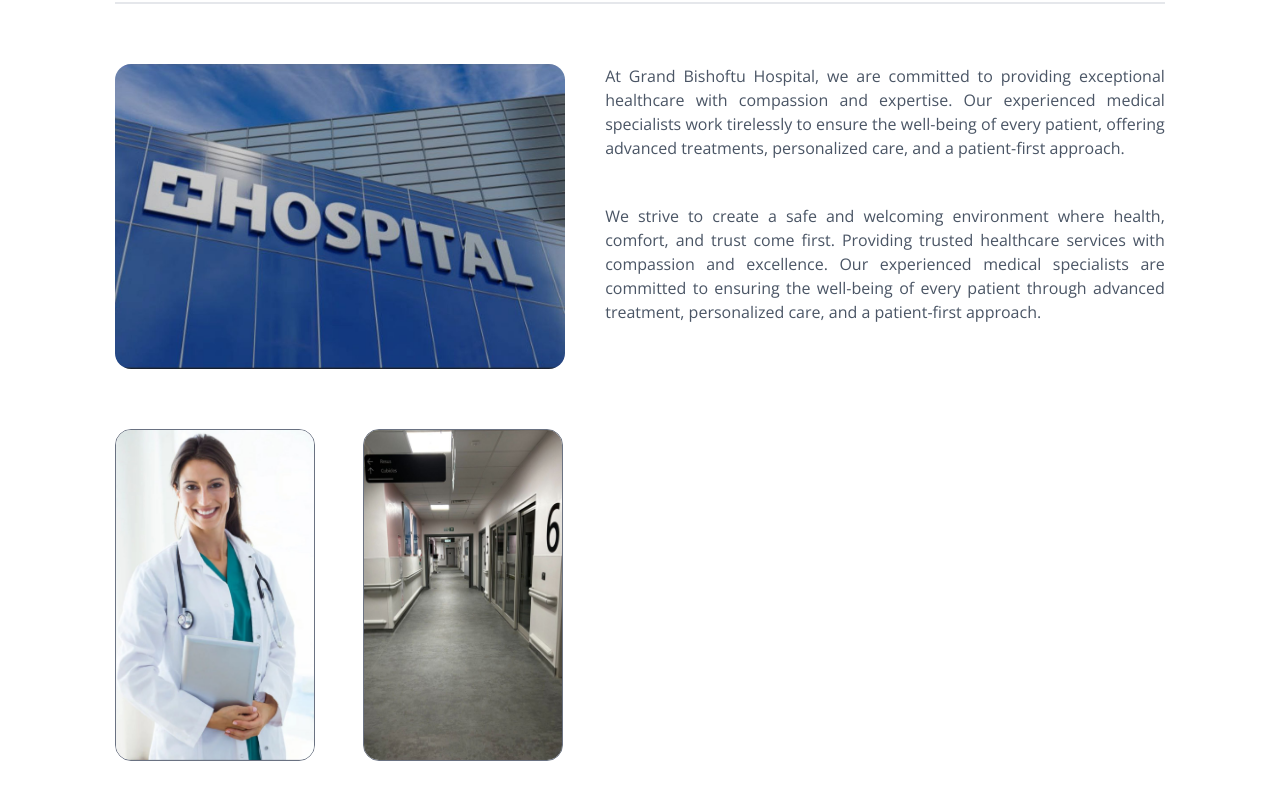
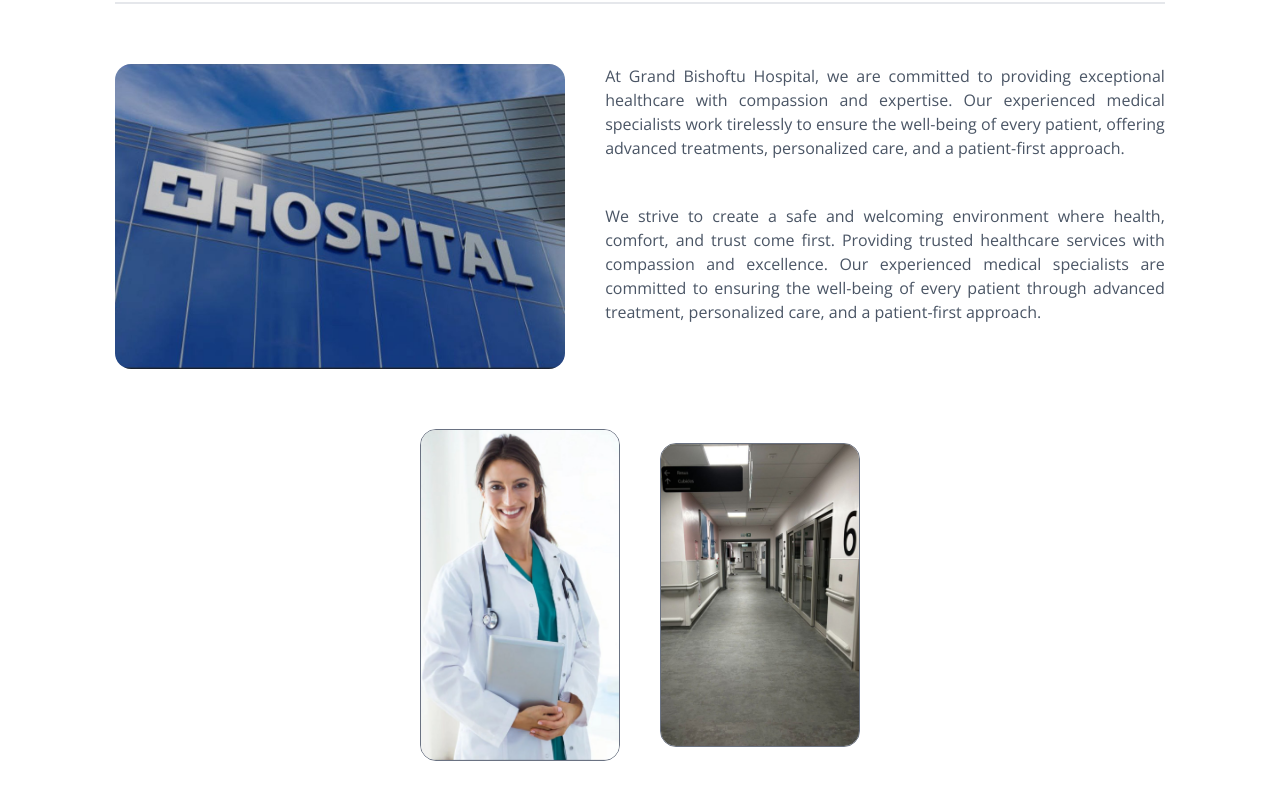
Before and after one commit to Tsedniya/Grand_Bishoftu_Hospital, a React (Vite) app in the folder myapp/: page /about in a window 1280 px wide. Shown: the part 346-1146 px from the top of the page. Built offline with nearby package versions, Linux system fonts and the light colour scheme.

Commit message:
frontend:about

```diff
--- a/myapp/src/components/TitleAbout.jsx
+++ b/myapp/src/components/TitleAbout.jsx
@@ -1,27 +1,29 @@
 import React from 'react'
 import hospital from "../assets/hospital.jpg";
-import doctor from "../assets/doctor.jpg"
-import inside from "../assets/inside.jpg"
-
+import doctor from "../assets/doctor.jpg";
+import inside from "../assets/inside.jpg";
 
 const About = () => {
   return (
     <div className="pt-20">
+
+      {/* Header */}
       <div className='flex flex-col items-center px-4 md:px-16'>
         <p className='text-center font-poppins text-3xl md:text-6xl text-sky-400 mt-8 md:mt-16'>About</p>
         <p className="text-center text-gray-700 mt-4 md:mt-6 mx-0 md:mx-16 mb-4 ">
           Providing trusted healthcare services with compassion and excellence. Our experienced medical specialists are committed to ensuring the well-being of every patient through advanced treatment, personalized care, and a patient-first approach.
         </p>
       </div>
+
       <hr className="border-gray-200 border-t-2 mt-8" />
 
+      {/* Main Section */}
+      <div className='my-15 flex flex-col md:flex-row gap-10 items-center md:items-start'>
 
-
-    <div className='my-15 flex flex-col md:flex-row gap-10 items-center md:items-start'>
-      {/* Image */}
+        {/* Hospital Image */}
         <img className='w-full md:max-w-[450px] rounded-2xl' src={hospital} alt=''/>
 
-      {/* Text */}
+        {/* Text Section */}
         <div className='flex-1 flex flex-col justify-center gap-6 text-gray-600 text-justify'>
           <p>
             At Grand Bishoftu Hospital, we are committed to providing exceptional healthcare with compassion and expertise. Our experienced medical specialists work tirelessly to ensure the well-being of every patient, offering advanced treatments, personalized care, and a patient-first approach.
@@ -30,31 +32,17 @@ const About = () => {
             We strive to create a safe and welcoming environment where health, comfort, and trust come first. Providing trusted healthcare services with compassion and excellence. Our experienced medical specialists are committed to ensuring the well-being of every patient through advanced treatment, personalized care, and a patient-first approach.
           </p>
         </div>
-      </div>
-
-
-    <div className='my-15 flex flex-col md:flex-row gap-10 items-center md:items-start'>
-
-        <div className='w-full flex md:max-w-[200px] ' >
-          <img  className="border border-gray-500 rounded-2xl"src={doctor} alt=''/>
-          <img className="ml-12 border border-gray-500 rounded-2xl" src={inside} alt=''/>
-        </div>
-
-
 
       </div>
 
-
-
-
-
-
+      {/* Doctors & Inside Images Section */}
+      <div className='my-15 flex gap-10 items-center justify-center flex-wrap'>
+        <img className="border border-gray-500 rounded-2xl max-w-[200px]" src={doctor} alt=''/>
+        <img className="border border-gray-500 rounded-2xl max-w-[200px]" src={inside} alt=''/>
+      </div>
 
     </div>
-
-
-
-  )
+  );
 }
 
-export default About
+export default About;
```
Lines whose indentation alone changed are shown as unchanged.
